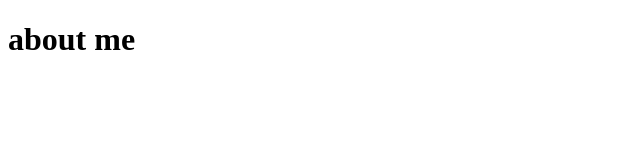
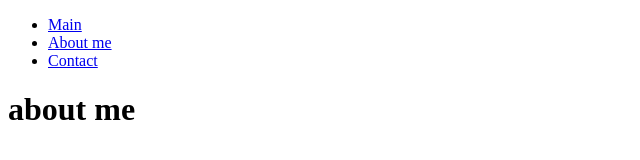
Before and after one commit to edefivan/GIT-Edison-Practica, a plain HTML site: page index.html in a window 1280 px wide. Shown: the whole page, without its empty margins (0-640 px from the left). Drawn offline with Linux system fonts and the light colour scheme.

Commit message:
Added navbar

```diff
--- a/index.html
+++ b/index.html
@@ -7,6 +7,16 @@
     <title>Mi pagina web</title>
 </head>
 <body>
+    <header>
+        <nav>
+            <ul>
+                <li><a href="#">Main</a></li>
+                <li><a href="#">About me</a></li>
+                <li><a href="#">Contact</a></li>
+            </ul>
+        </nav>
+    </header>
     <h1>about me</h1>
+
 </body>
 </html>
```
